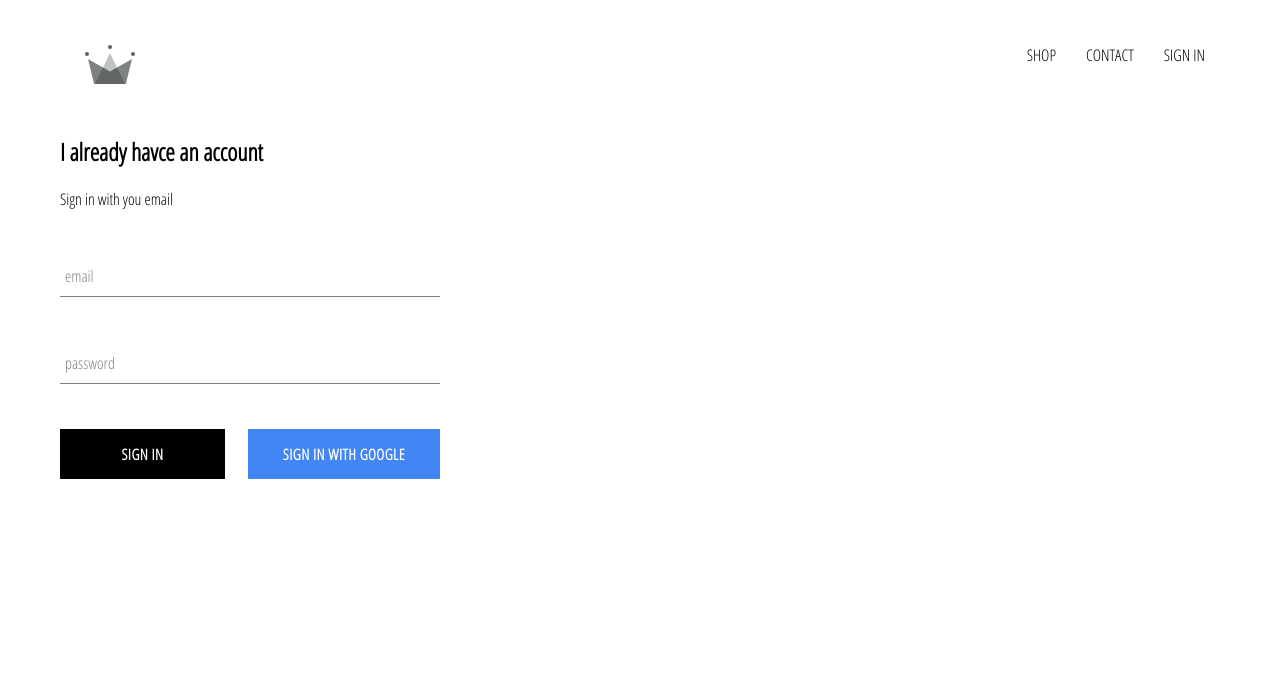
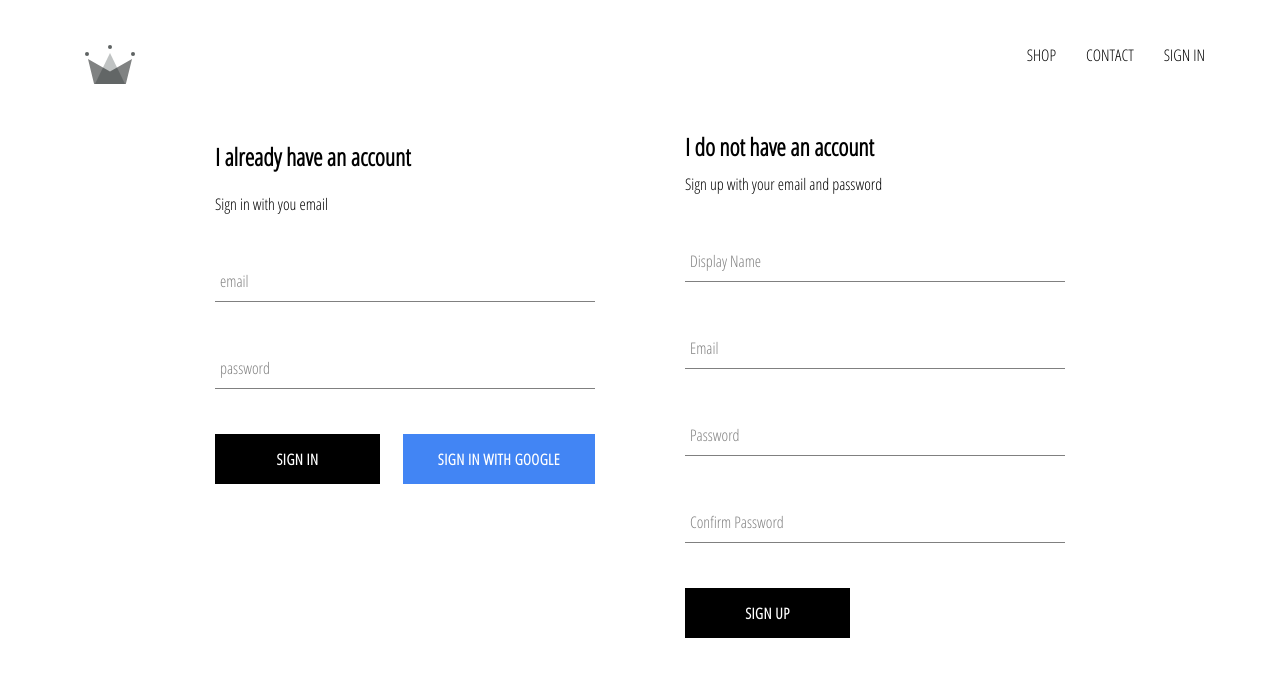
Before and after one commit to huynguyen2071991/crwn-clothing, a React (Create React App) app: page /signin in a window 1280 px wide. Shown: the top 676 px of the page. Built offline with nearby package versions, Linux system fonts and the light colour scheme; no server answers.

Commit message:
implemented firebase utils, include ability to store authenticated user into our firestore database

```diff
--- a/src/App.js
+++ b/src/App.js
@@ -6,7 +6,7 @@
 import ShopPage from './pages/shop/shop.component';
 import SignInAndSignUpPage from './pages/sign-in-and-sign-up/sign-in-and-sign-up.component';
 import Header from './components/header/header.component';
-import { auth } from './firebase/firebase.utils'
+import { auth, createUserProfileDocument } from './firebase/firebase.utils'
 
 import './App.css';
 
@@ -22,8 +22,26 @@
   unsubscribeFromAuth = null;
 
   componentDidMount() {
-    this.unsubscribeFromAuth = auth.onAuthStateChanged(user => {
-      this.setState({ currentUser: user })
+    this.unsubscribeFromAuth = auth.onAuthStateChanged(async userAuth => {
+      // this.setState({ currentUser: user })
+
+      if(userAuth) {
+        const userRef = await createUserProfileDocument(userAuth);
+
+        userRef.onSnapshot(snapShot => {
+          this.setState({
+            currentUser: {
+              id: snapShot.id,
+              ...snapShot.data()
+            }
+          });
+
+          console.log(this.state);
+        });
+      } else {
+        this.setState({ currentUser: userAuth });
+      }
+
     })
   }
 
--- a/src/components/sign-in/sign-in.component.jsx
+++ b/src/components/sign-in/sign-in.component.jsx
@@ -32,7 +32,7 @@
   render() {
     return (
       <div className="sign-in">
-        <h2>I already havce an account</h2>
+        <h2>I already have an account</h2>
         <span>Sign in with you email</span>
 
         <form onSubmit={this.handleSubmit}>
--- /dev/null
+++ b/src/components/sign-up/sign-up.component.jsx
@@ -0,0 +1,102 @@
+import React from 'react';
+
+import './sign-up.styles.scss';
+
+import FormInput from '../form-input/form-input.component'
+import CustomButton from '../custom-button/custom-button.component'
+
+import { auth, createUserProfileDocument } from '../../firebase/firebase.utils'
+
+class SignUp extends React.Component {
+  constructor() {
+    super();
+
+    this.state = {
+      displayName: '',
+      email: '',
+      password: '',
+      confirmPassword: ''
+    }
+  }
+
+  handleSubmit = async event => {
+    event.preventDefault();
+
+    const { displayName, email, password, confirmPassword } = this.state;
+
+    // check if password does not match confirmPassword
+    if(password !== confirmPassword) {
+      alert("passwords don't match");
+      return;
+    }
+
+    try {
+      const { user } = await auth.createUserWithEmailAndPassword(email, password);
+
+      await createUserProfileDocument(user, { displayName });
+
+      //clear form OR reset state
+      this.setState({
+        displayName: '',
+        email: '',
+        password: '',
+        confirmPassword: ''
+      })
+    } catch(e) {
+      console.log(e);
+    }
+  }
+
+  handleChange = event => {
+    const { name, value } = event.target;
+
+    this.setState({ [name]: value });
+  }
+
+  render() {
+    const { displayName, email, password, confirmPassword } = this.state;
+    return(
+      <div className='sign-up'>
+        <h2 className='title'>I do not have an account</h2>
+        <span>Sign up with your email and password</span>
+        <form className='sign-up-form' onSubmit={this.handleSubmit}>
+          <FormInput
+            type='text'
+            name='displayName'
+            value={displayName}
+            onChange={this.handleChange}
+            label='Display Name'
+            required
+          />
+          <FormInput
+            type='email'
+            name='email'
+            value={email}
+            onChange={this.handleChange}
+            label='Email'
+            required
+          />
+          <FormInput
+            type='password'
+            name='password'
+            value={password}
+            onChange={this.handleChange}
+            label='Password'
+            required
+          />
+          <FormInput
+            type='password'
+            name='confirmPassword'
+            value={confirmPassword}
+            onChange={this.handleChange}
+            label='Confirm Password'
+            required
+          />
+          <CustomButton type='submit'>SIGN UP</CustomButton>
+        </form>
+      </div>
+    )
+  }
+}
+
+export default SignUp;
--- /dev/null
+++ b/src/components/sign-up/sign-up.styles.scss
@@ -0,0 +1,14 @@
+.sign-up {
+  width: 380px;
+  display: flex;
+  flex-direction: column;
+
+  .title {
+    margin: 10px 0;
+  }
+
+  .buttons {
+    display: flex;
+    justify-content: space-between;
+  }
+}
--- a/src/firebase/firebase.utils.js
+++ b/src/firebase/firebase.utils.js
@@ -12,6 +12,33 @@
   measurementId: "G-TW7PK2LBDJ"
 };
 
+export const createUserProfileDocument  = async (userAuth, additionalData) => {
+  if (!userAuth) return;
+
+  const userRef = firestore.doc(`users/${userAuth.uid}`);
+
+  const snapShot = await userRef.get();
+
+  if(!snapShot.exists) {
+    const { displayName, email } = userAuth;
+    const createdAt = new Date();
+
+    // create new user
+    try {
+      await userRef.set({
+        displayName,
+        email,
+        createdAt,
+        ...additionalData
+      })
+    } catch(err) {
+      console.log('error creating user', err.message);
+    }
+  }
+
+  return userRef;
+}
+
 firebase.initializeApp(config);
 
 export const auth = firebase.auth();
--- a/src/pages/sign-in-and-sign-up/sign-in-and-sign-up.component.jsx
+++ b/src/pages/sign-in-and-sign-up/sign-in-and-sign-up.component.jsx
@@ -1,10 +1,12 @@
 import './sign-in-and-sign-up.styles.scss';
 
 import SignIn from '../../components/sign-in/sign-in.component'
+import SignUp from '../../components/sign-up/sign-up.component'
 
 const SignInAndSignUpPage = () => (
   <div className="sign-in-and-sign-up">
     <SignIn />
+    <SignUp />
   </div>
 );
 
--- a/src/pages/sign-in-and-sign-up/sign-in-and-sign-up.styles.scss
+++ b/src/pages/sign-in-and-sign-up/sign-in-and-sign-up.styles.scss
@@ -0,0 +1,6 @@
+.sign-in-and-sign-up {
+  width: 850px;
+  display: flex;
+  justify-content: space-between;
+  margin: 30px auto;
+}
```
